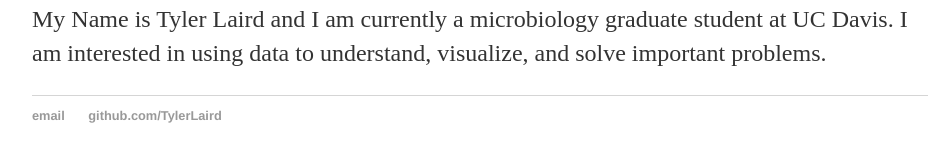
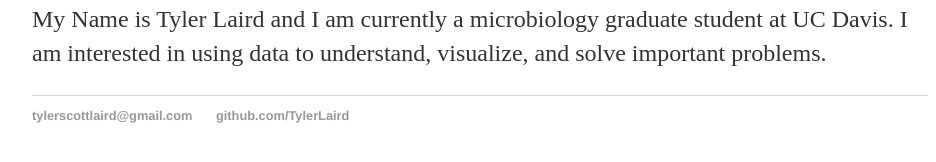
Before and after one commit to TylerLaird/TylerLaird.github.io, a Jekyll site: the page built from about.html, in a window 1280 px wide. Shown: the part 194-356 px from the top of the page, without its empty margins (160-1096 px from the left). Built offline with Jekyll 4.4.1, drawn with Linux system fonts in a browser that asks for light colours.

Commit message:
Update default.html

```diff
--- a/_layouts/default.html
+++ b/_layouts/default.html
@@ -21,7 +21,7 @@
 			</div><!-- /.container -->
 			<footer>
 	    		<ul>
-	        		<li><a href="mailto:tylerscottlaird@gmail.com">email</a></li>
+	        		<li><a href="mailto:tylerscottlaird@gmail.com">tylerscottlaird@gmail.com</a></li>
 	        		<li><a href="https://github.com/TylerLaird">github.com/TylerLaird</a></li>
 				</ul>
 			</footer>
```
